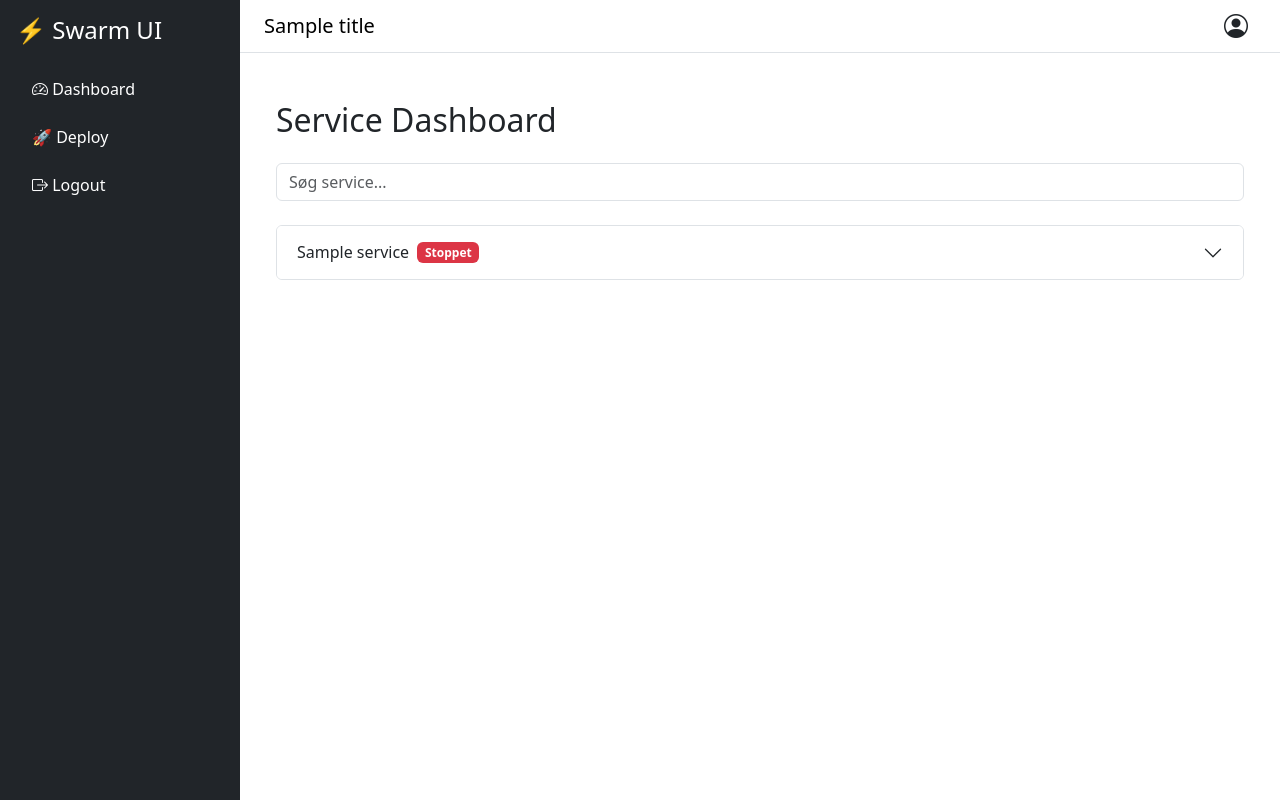
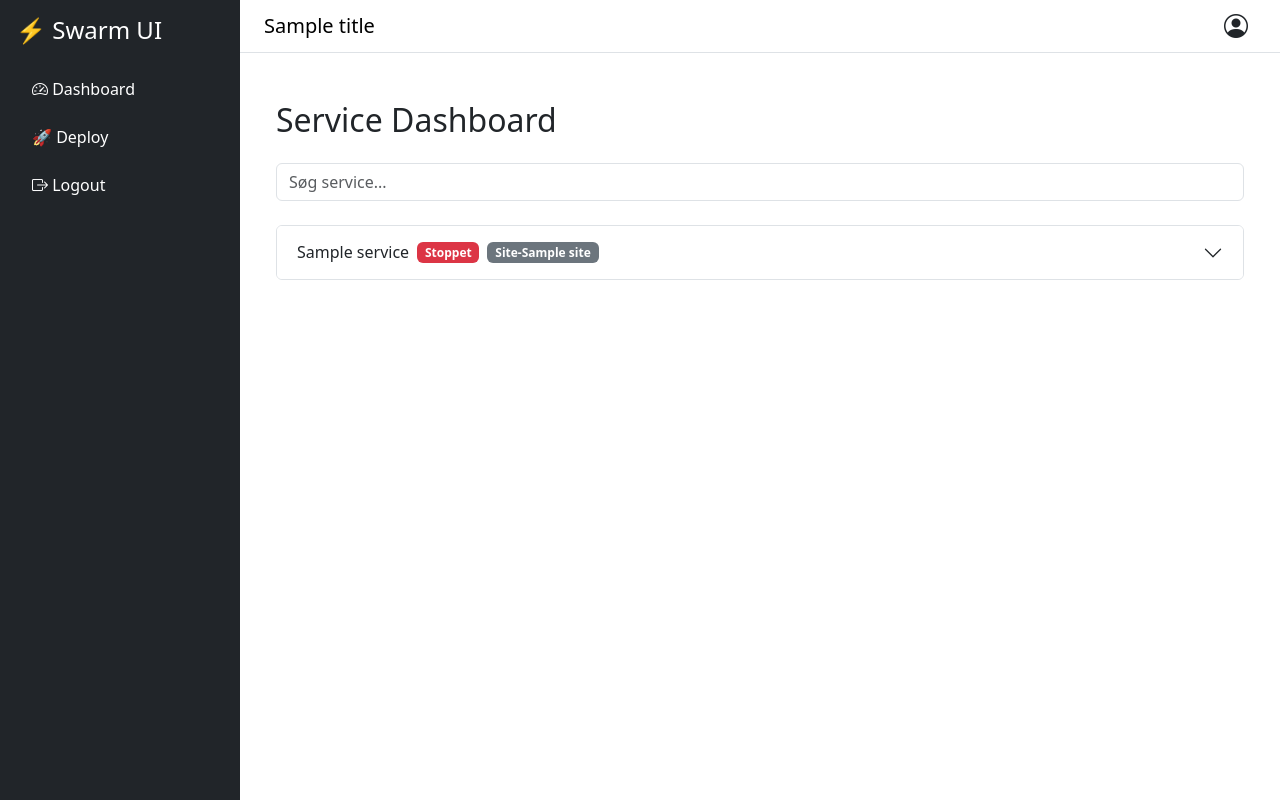
Before and after one commit to yorka02/Swarm-Manager, a Flask app: template templates/dashboard.html in a window 1280 px wide. Run offline with Flask 3, Linux system fonts and the light colour scheme; the template is opened without the code that fills it: most values are stand-ins (such as "Sample title", 1, 10 or a date in 2020).

Commit message:
site button

```diff
--- a/templates/dashboard.html
+++ b/templates/dashboard.html
@@ -32,6 +32,9 @@
               Stoppet
             {% endif %}
             </span>
+            {% if service.site and service.site != '-' %}
+              <span class="badge bg-secondary ms-2">Site-{{ service.site }}</span>
+            {% endif %}
           </span>
         </button>
       </h2>
```
